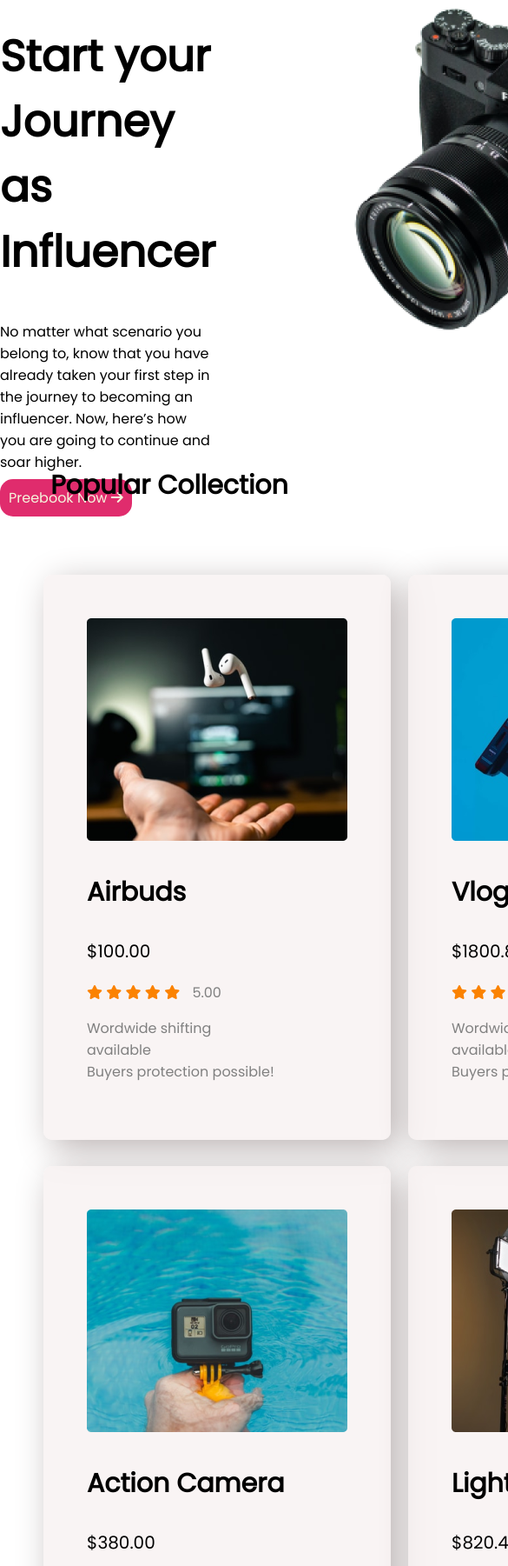
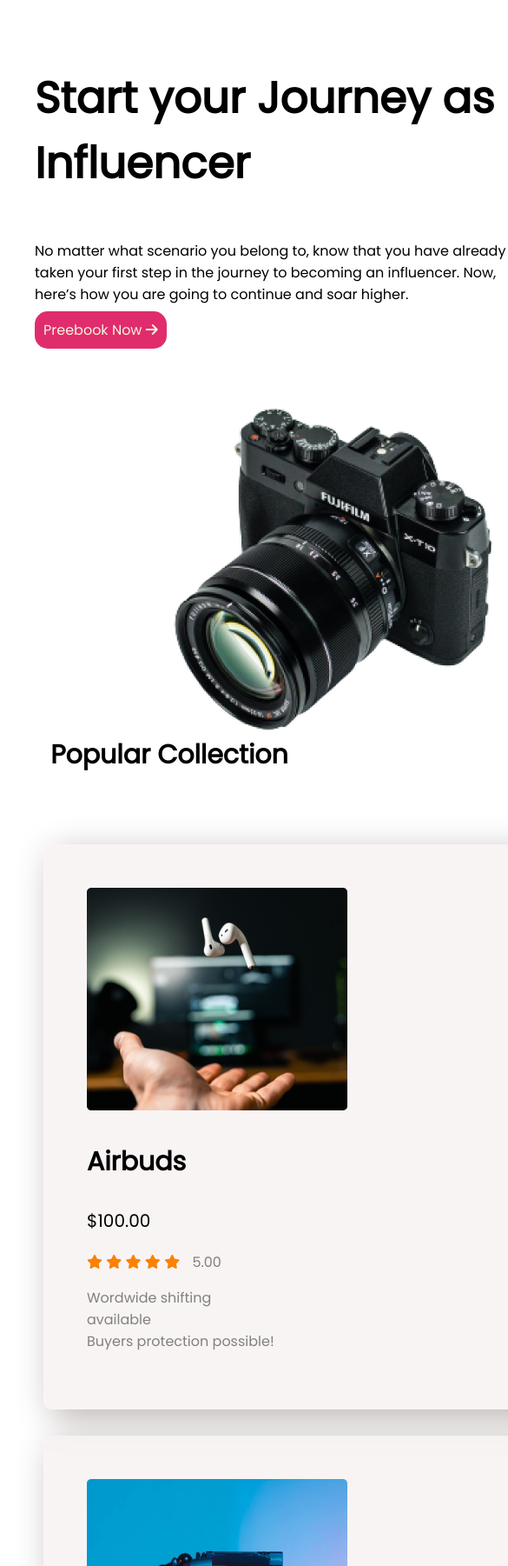
Before and after one commit to ZannatunNyem/mission-2, a plain HTML site: page index.html in a window 390 px wide. Shown: the part 199-2000 px from the top of the page at 87% size, 585 px wide, since content can reach past the window. Drawn offline with Linux system fonts and the light colour scheme.

Commit message:
add-again

```diff
--- a/index.html
+++ b/index.html
@@ -12,6 +12,7 @@
 </head>
 
 <body>
+    <section class="main">
         <section class="influ">
             <div class="first-section">
                 <div class="influ-title">
@@ -24,7 +25,8 @@
                                 Influencer</h1>
                         </div>
                         <div class="influ-blog">
-                        <p>No matter what scenario you belong to, know that you have already taken your first step in
+                            <p>No matter what scenario you belong to, know that you have already taken your first step
+                                in
                                 the
                                 journey to becoming an influencer. Now, here’s how you are going to continue and soar
                                 higher.
@@ -318,7 +320,8 @@
                         <h3>Featured products at one place</h3>
                     </div>
                     <div class="product-text">
-                    <p class="text">If you’ve got a bevy of bestsellers and a whole batch of new arrivals, here are a
+                        <p class="text">If you’ve got a bevy of bestsellers and a whole batch of new arrivals, here are
+                            a
                             few strategies
                             for narrowing down the products you’ll feature first on your website.</p>
                     </div>
@@ -348,6 +351,7 @@
                 </div>
             </footer>
         </section>
+    </section>
 </body>
 
 </html>
--- a/style.css
+++ b/style.css
@@ -9,6 +9,8 @@ body{
 /*influ-styles*/
 .influ{
     margin-top: 100px;
+    margin-left: 40px;
+    display: flex;
   }
 .influ-title{
     margin: 40px;
@@ -141,3 +143,33 @@ span{
       color: rgba(255, 235, 205, 0.727);
 
   }
+  /*media-queries*/
+   /*mobile-devices*/
+   @media only screen and (max-width:688px) {
+       .main{
+           width: 100%;
+           height: 100%;
+       }
+       .influ-body{
+           flex-direction: column;
+
+       }
+       .influ-blogs img{
+           margin-top: 150px;
+       }
+       .container{
+
+           grid-template-columns: repeat(1, 1fr);
+       }
+       .product-container{
+        display: none;
+       }
+       .footer-contant{
+           margin-top: 4100px;
+           width: 500px;
+       }
+       .creat-footer{
+           width: 800px;
+           text-align: center;
+       }
+   }
```
Lines whose indentation alone changed are shown as unchanged.
